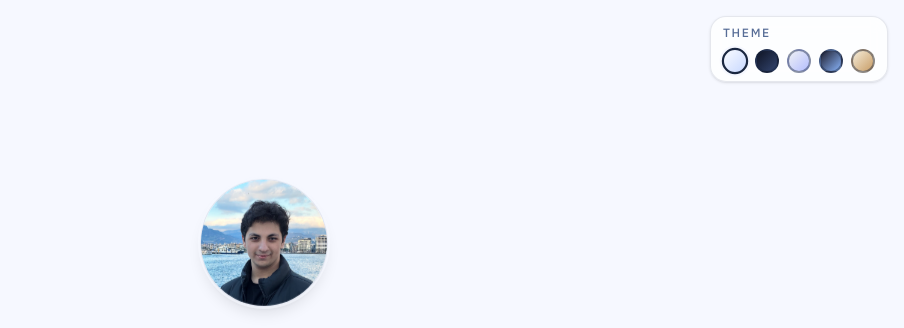
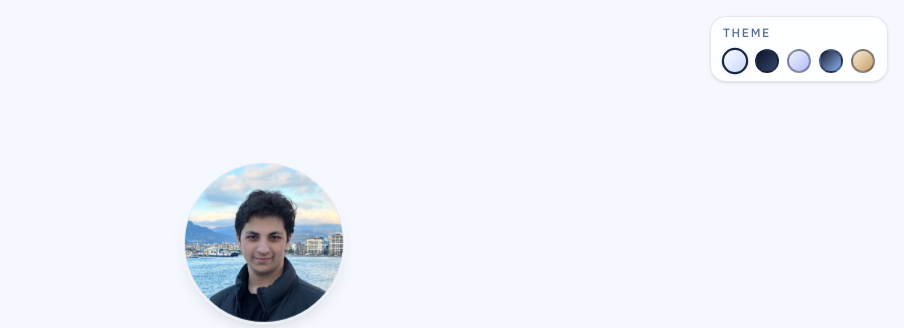
Before and after one commit to ardasoyturk/website, an Astro site: page / in a window 1280 px wide. Shown: the top 328 px of the page, without its empty margins (376-1280 px from the left). Built offline with nearby package versions, Linux system fonts and the light colour scheme; Astro itself is replaced by a stand-in of ours.

Commit message:
feat: enhance avatar display with glow effect and adjust configuration for Cloudflare adapter

```diff
--- a/astro.config.mjs
+++ b/astro.config.mjs
@@ -8,7 +8,7 @@ import { defineConfig } from "astro/config";
 
 export default defineConfig({
   output: "server",
-  adapter: cloudflare(),
+  adapter: cloudflare({ imageService: "compile" }),
   integrations: [react(), mdx()],
   vite: {
     plugins: [tailwindcss()],
--- a/src/App.tsx
+++ b/src/App.tsx
@@ -26,7 +26,9 @@ export default function PersonalWebsite({ avatarWebpSrc, avatarJpegSrc }: Person
     <div className="flex min-h-screen items-center justify-center bg-background p-4 pt-24 text-foreground transition-colors duration-300 sm:p-6 sm:pt-24 md:p-8 md:pt-24 lg:p-12 lg:pt-24">
       <div className="flex w-full max-w-2xl justify-center">
         <div className="flex flex-col items-center justify-center text-center">
-          <picture className="profile-avatar mb-6 block h-32 w-32 overflow-hidden rounded-full border border-border/60 shadow-lg ring-2 ring-background/70">
+          <div className="avatar-frame mb-6">
+            <div className="avatar-glow" aria-hidden="true" />
+            <picture className="profile-avatar block h-36 w-36 overflow-hidden rounded-full border border-border/60 shadow-lg ring-2 ring-background/70 md:h-40 md:w-40">
               <source srcSet={avatarWebpSrc} type="image/webp" />
               <img
                 src={avatarJpegSrc}
@@ -35,6 +37,7 @@ export default function PersonalWebsite({ avatarWebpSrc, avatarJpegSrc }: Person
                 loading="eager"
               />
             </picture>
+          </div>
           <h1 className="mb-3 font-extrabold text-4xl leading-tight transition-colors duration-300 md:text-5xl">
             Arda Soyturk
           </h1>
--- a/src/index.css
+++ b/src/index.css
@@ -270,8 +270,21 @@
     transition: transform 200ms ease;
   }
 
+  .avatar-frame {
+    @apply relative grid place-items-center;
+  }
+
+  .avatar-glow {
+    @apply pointer-events-none absolute -z-10 h-44 w-44 rounded-full opacity-70 blur-2xl md:h-52 md:w-52;
+    background: radial-gradient(
+      circle,
+      color-mix(in srgb, var(--theme-glow) 52%, transparent) 0%,
+      transparent 68%
+    );
+  }
+
   .profile-avatar:hover {
-    transform: scale(1.03);
+    transform: scale(1.035);
   }
 
   .blog-home {
@@ -396,4 +409,8 @@
   .profile-avatar {
     animation: none;
   }
+
+  .avatar-glow {
+    opacity: 0.5;
+  }
 }
--- a/src/pages/index.astro
+++ b/src/pages/index.astro
@@ -4,6 +4,8 @@ import { getImage } from "astro:assets";
 import App from "@/App";
 import portrait from "@/assets/images/photo.jpg";
 import BaseLayout from "@/layouts/BaseLayout.astro";
+
+export const prerender = true;
 
 const avatarWebp = await getImage({
 	src: portrait,
```
Also changed, not shown: 1 other file. Lines whose indentation alone changed are shown as unchanged.
